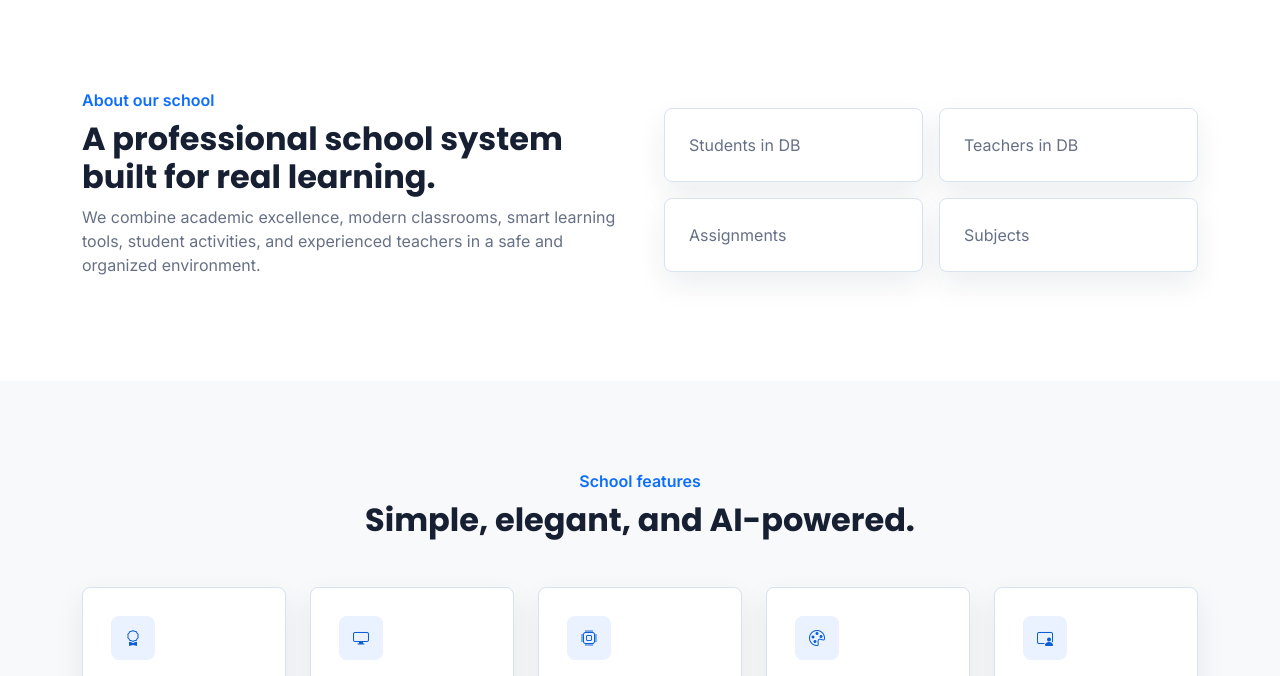
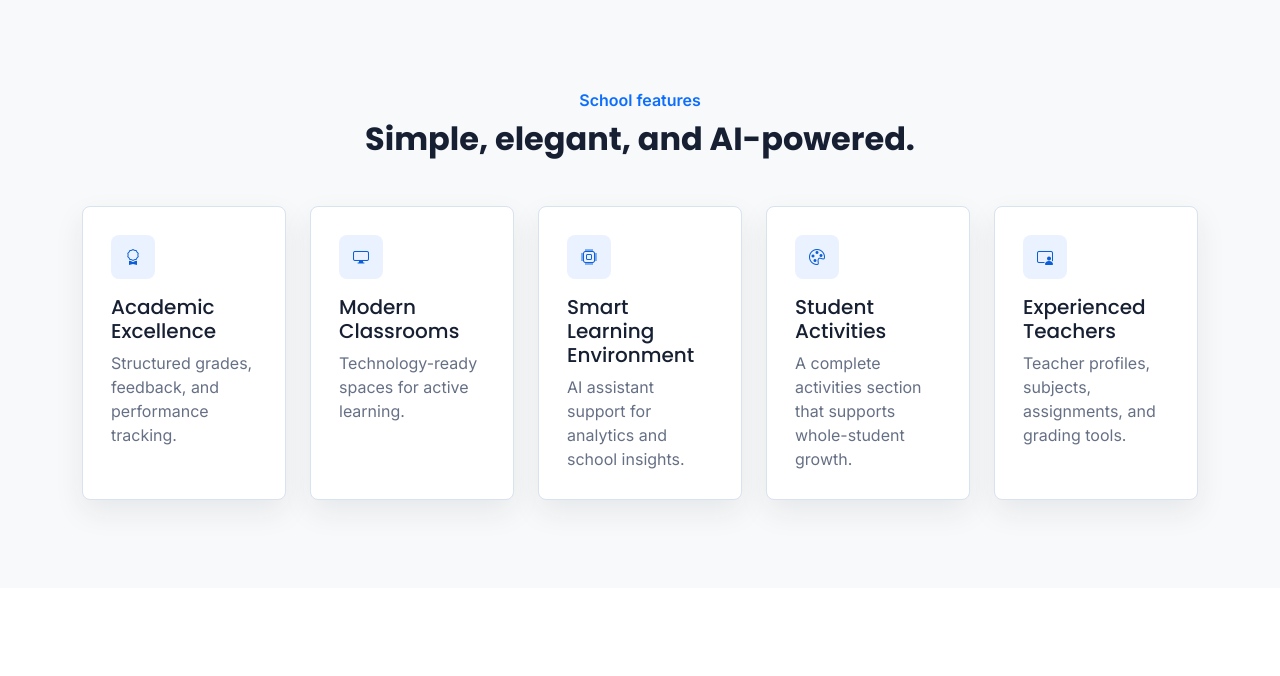
Before and after one commit to Kevoharvey/School-Information-System, a Flask app: template templates/landing.html in a window 1280 px wide. Shown: the part 832-1508 px from the top of the page. Run offline with Flask 3, Linux system fonts and the light colour scheme; the template is opened without the code that fills it, so the values that code supplies are empty; parts of the project's set-up code (start-up, migrations or seed data) failed here and were passed over; grey boxes are pictures that could not be loaded.

Commit message:
refactor: remove about section and statistics display from landing page

```diff
--- a/templates/landing.html
+++ b/templates/landing.html
@@ -14,28 +14,6 @@
           <a class="btn btn-primary btn-lg shadow-sm" href="{{ url_for('login') }}">Get Started</a>
           <a class="btn btn-light btn-lg shadow-sm" href="{{ url_for('online_registration') }}">Online Registration</a>
           <button class="btn btn-outline-light btn-lg text-white shadow-sm landing-outline-light" type="button" data-scroll-target="#features">Explore Features</button>
-        </div>
-      </div>
-    </div>
-  </div>
-</section>
-
-<section id="about" class="section-pad">
-  <div class="container">
-    <div class="row g-5 align-items-center">
-      <div class="col-lg-6">
-        <div class="section-title">
-          <span class="text-primary fw-semibold">About our school</span>
-          <h2 class="brand-font fw-bold mt-2">A professional school system built for real learning.</h2>
-          <p class="text-muted-soft">We combine academic excellence, modern classrooms, smart learning tools, student activities, and experienced teachers in a safe and organized environment.</p>
-        </div>
-      </div>
-      <div class="col-lg-6">
-        <div class="row g-3">
-          <div class="col-6"><div class="stat-card p-4"><div class="metric">{{ stats.students }}</div><div class="text-muted-soft">Students in DB</div></div></div>
-          <div class="col-6"><div class="stat-card p-4"><div class="metric">{{ stats.teachers }}</div><div class="text-muted-soft">Teachers in DB</div></div></div>
-          <div class="col-6"><div class="stat-card p-4"><div class="metric">{{ stats.assignments }}</div><div class="text-muted-soft">Assignments</div></div></div>
-          <div class="col-6"><div class="stat-card p-4"><div class="metric">{{ stats.activities }}</div><div class="text-muted-soft">Subjects</div></div></div>
         </div>
       </div>
     </div>
```
